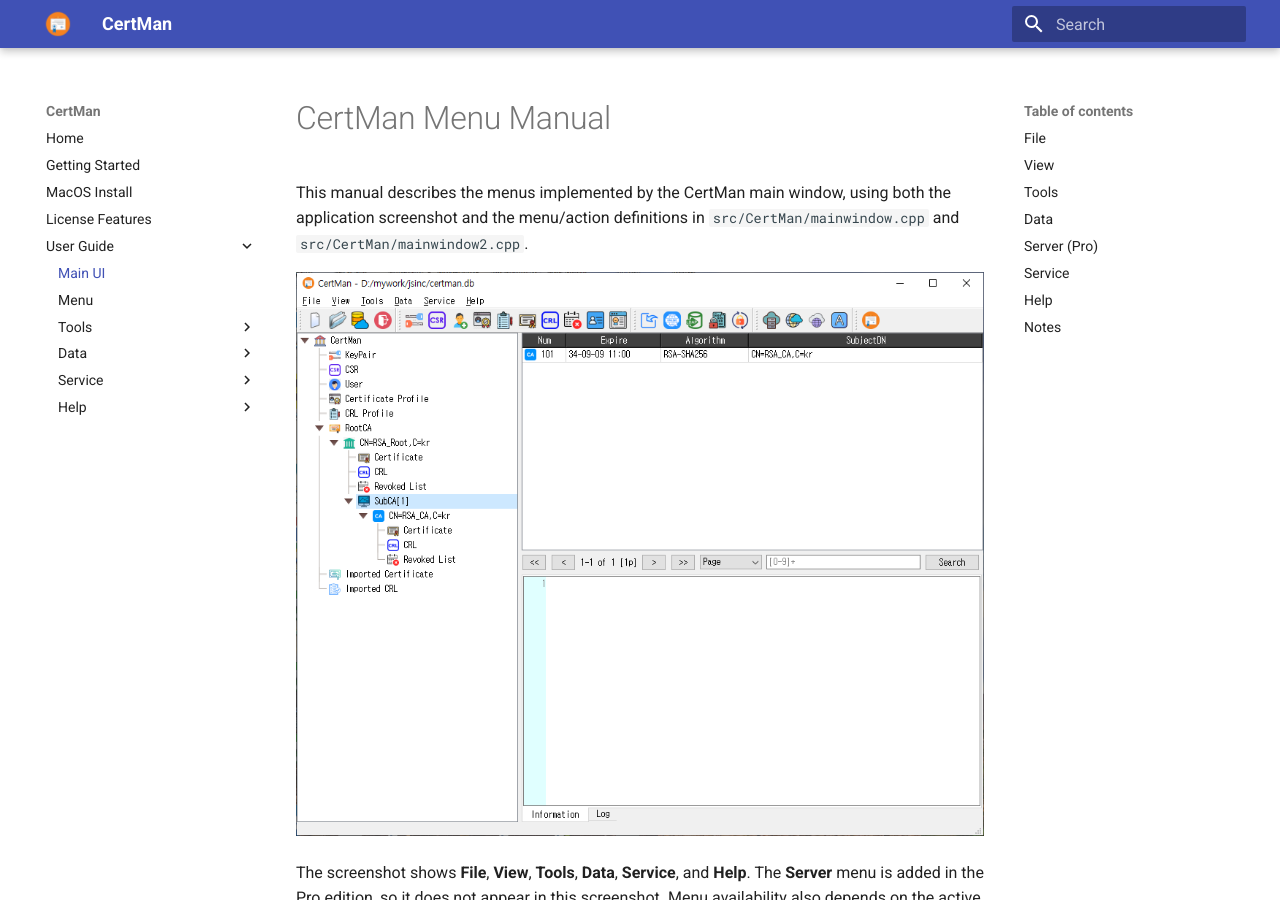
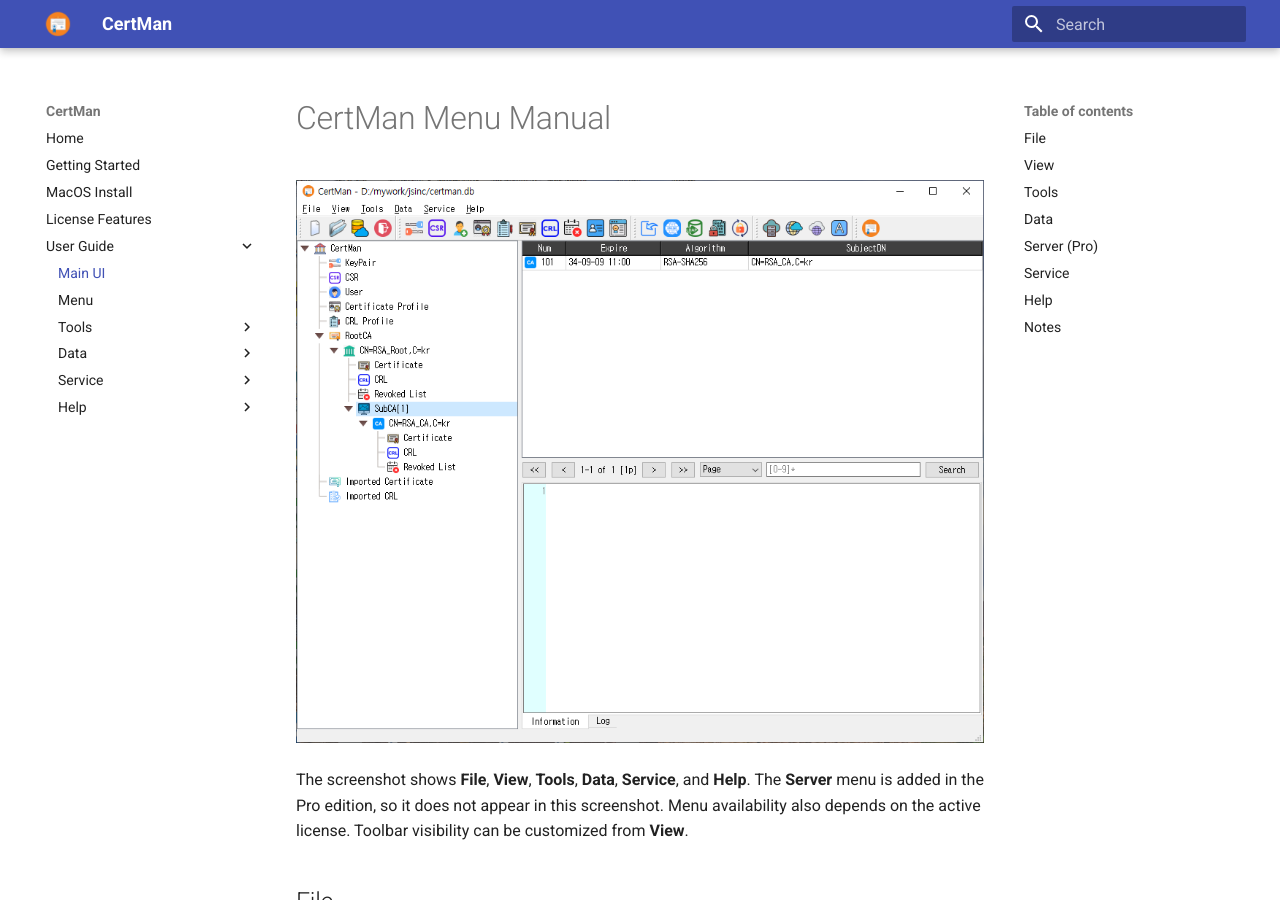
Before and after one commit to jykim74/certman_manual, an MkDocs documentation site: the page built from docs/user_guide/MAINWINDOW_EN.md, in a window 1280 px wide and 900 px high. Built offline with MkDocs 1.6.1 and Material for MkDocs 9.7.7, drawn with Linux system fonts in a browser that asks for light colours.

Commit message:
소스 참조 메세지 제거

```diff
--- a/docs/user_guide/MAINWINDOW_EN.md
+++ b/docs/user_guide/MAINWINDOW_EN.md
@@ -1,6 +1,4 @@
 # CertMan Menu Manual
-
-This manual describes the menus implemented by the CertMan main window, using both the application screenshot and the menu/action definitions in `src/CertMan/mainwindow.cpp` and `src/CertMan/mainwindow2.cpp`.
 
 ![CertMan main window showing the menu bar and toolbar](../images/mainwindow.png)
 
```
